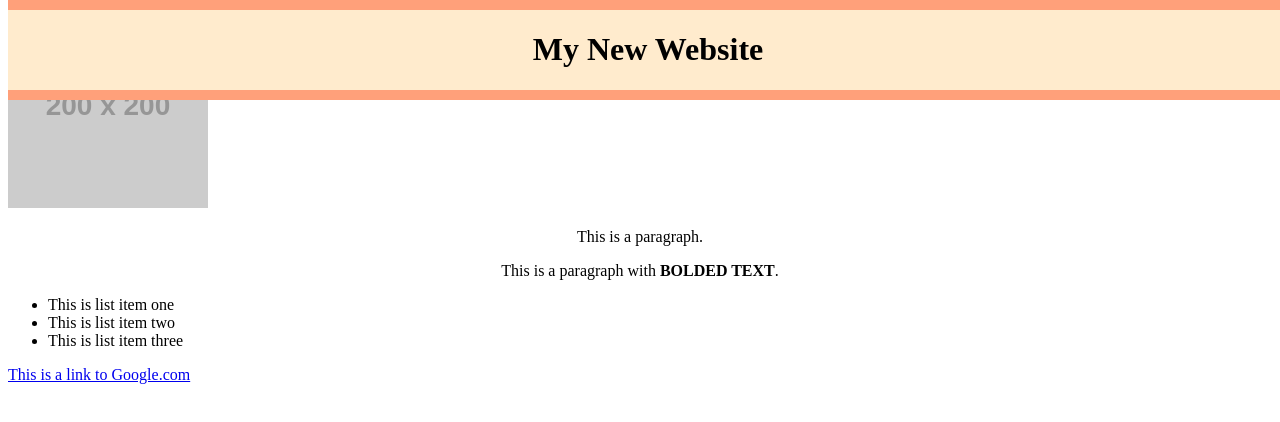
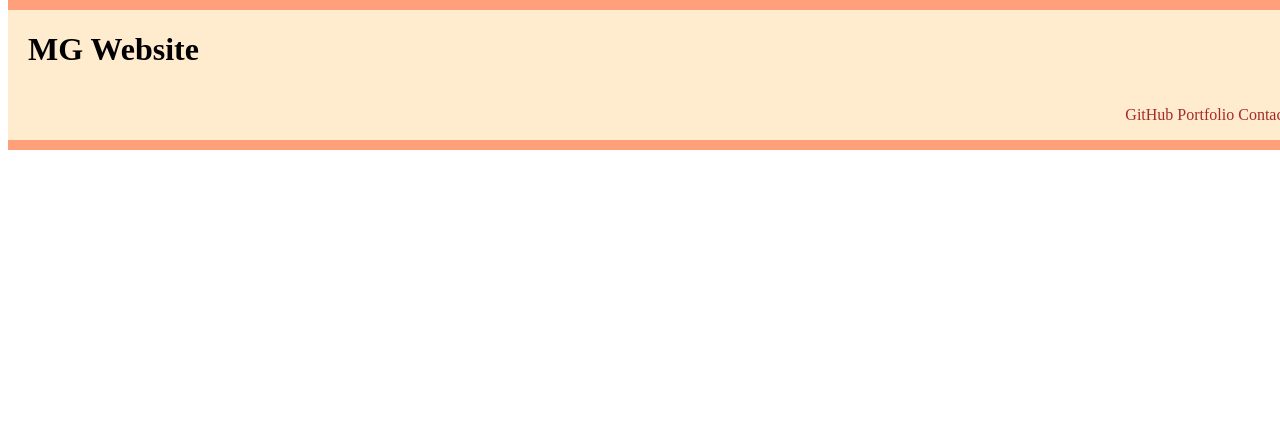
Before and after one commit to RitzGL/css-website-demo, a plain HTML site: page index.html in a window 1280 px wide. Drawn offline with Linux system fonts and the light colour scheme; placeholder pictures from the web are drawn by us.

Commit message:
formatting website

```diff
--- a/index.html
+++ b/index.html
@@ -9,27 +9,21 @@
 
   <body>
     <header>
-      <h1>My New Website</h1>
+      <h1>MG Website</h1>
+      <section>
+        <ul>
+          <li>GitHub</li>
+          <li>Portfolio</li>
+          <li>Contact</li>
+        </ul>
+      </section>
     </header>
+    <br>
+    <br>
+    <div>
 
-    <section>
-      <!-- Image -->
-      <img src="https://placehold.it/200x200" alt="placeholder image"/>
+    </div>
 
-      <!-- Paragraph -->
-      <p>This is a paragraph.</p>
-      <p>This is a paragraph with <strong>BOLDED TEXT</strong>.</p>
-
-       <!-- Unordered list -->
-       <ul>
-        <li>This is list item one</li>
-        <li>This is list item two</li>
-        <li>This is list item three</li>
-      </ul>
-
-      <!-- Link -->
-      <a href="https://www.google.com">This is a link to Google.com</a>
-    </section>
   </body>
 
 </html>
--- a/style.css
+++ b/style.css
@@ -1,13 +1,14 @@
-h1,
-h2,
-h3,
-p {
-  text-align: center;
+img {
+    display: block;
+    position:absolute;
+    align-self: center;
 }
 
-header{
+header {
+    text-align: left;
     background-color:blanchedalmond;
     position: fixed;
+    z-index: 2;
     top: 0;
     width: 100%;
     border-top: 10px solid lightsalmon;
@@ -15,3 +16,23 @@ header{
     margin: 0%;
     border-left: 0px;
 }
+
+header h1{
+    text-align: left;
+    position: relative;
+    left: 20px;
+}
+
+header section{
+    float: right;
+}
+
+header section ul li{
+    display: inline-block;
+    color: brown;
+}
+
+div {
+    text-align: center;
+    color: blue;
+}
```
